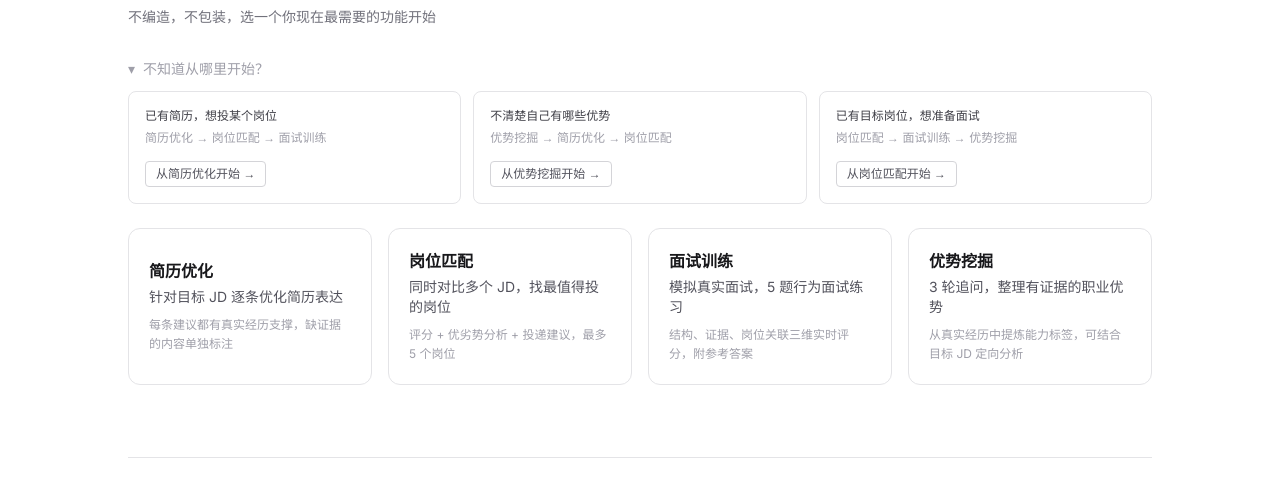
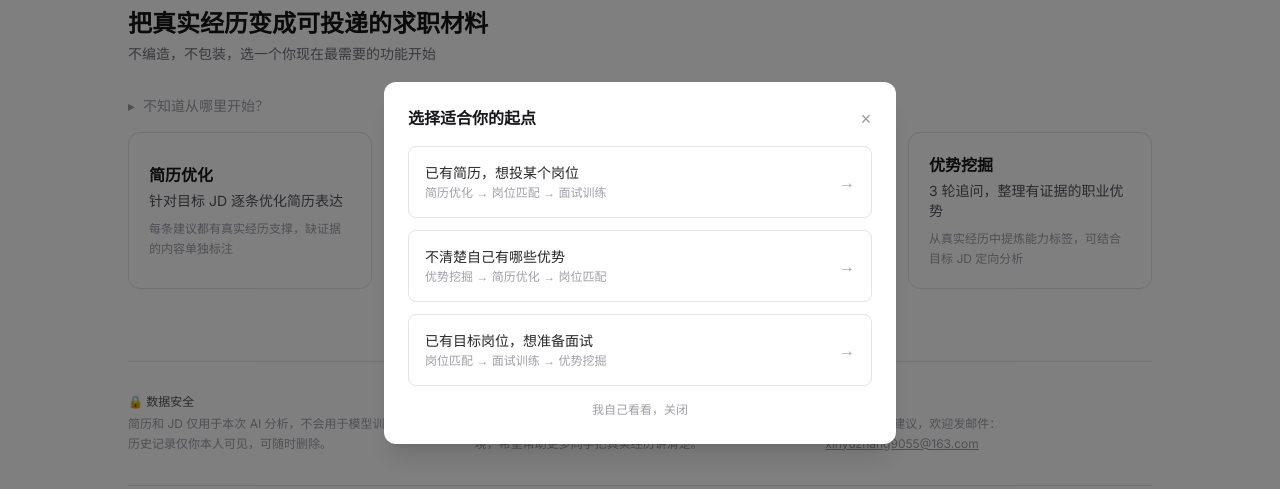
Before and after one commit to grinxx/offerhelper-web, a Next.js app: page / in a window 1280 px wide. Shown: the part 137-626 px from the top of the page. Built offline with nearby package versions, Linux system fonts and the light colour scheme; no server answers.

Commit message:
feat: convert onboarding guide to modal dialog

```diff
--- a/app/page.tsx
+++ b/app/page.tsx
@@ -137,51 +137,51 @@ export default function HomePage() {
         <p className="text-zinc-500 dark:text-zinc-400 text-sm">不编造，不包装，选一个你现在最需要的功能开始</p>
       </div>
 
-      <div className="mb-6">
+      <div className="mb-4">
         <button
-          onClick={() => setGuideOpen(v => !v)}
+          onClick={() => setGuideOpen(true)}
           className="flex items-center gap-2 text-sm text-zinc-400 dark:text-zinc-500 hover:text-zinc-700 dark:hover:text-zinc-300 transition-colors"
         >
-          <span>{guideOpen ? '▾' : '▸'}</span>
+          <span>▸</span>
           <span>不知道从哪里开始？</span>
         </button>
+      </div>
 
-        {guideOpen && (
-          <div className="mt-3 grid grid-cols-1 sm:grid-cols-3 gap-3">
-            {[
-              {
-                condition: '已有简历，想投某个岗位',
-                step: '简历优化 → 岗位匹配 → 面试训练',
-                start: '/analyze',
-                startLabel: '从简历优化开始',
-              },
-              {
-                condition: '不清楚自己有哪些优势',
-                step: '优势挖掘 → 简历优化 → 岗位匹配',
-                start: '/strengths',
-                startLabel: '从优势挖掘开始',
-              },
-              {
-                condition: '已有目标岗位，想准备面试',
-                step: '岗位匹配 → 面试训练 → 优势挖掘',
-                start: '/match',
-                startLabel: '从岗位匹配开始',
-              },
-            ].map(g => (
-              <div key={g.start} className="border border-zinc-200 dark:border-zinc-800 rounded-lg p-4">
-                <p className="text-xs font-medium text-zinc-700 dark:text-zinc-300 mb-1">{g.condition}</p>
-                <p className="text-xs text-zinc-400 dark:text-zinc-500 mb-3 leading-relaxed">{g.step}</p>
+      {/* 引导弹窗 */}
+      {guideOpen && (
+        <div className="fixed inset-0 z-50 flex items-center justify-center p-4 bg-black/50" onClick={() => setGuideOpen(false)}>
+          <div className="bg-white dark:bg-zinc-900 rounded-xl shadow-xl w-full max-w-lg p-6" onClick={e => e.stopPropagation()}>
+            <div className="flex items-center justify-between mb-4">
+              <h3 className="text-base font-semibold text-zinc-900 dark:text-zinc-100">选择适合你的起点</h3>
+              <button onClick={() => setGuideOpen(false)} className="text-zinc-400 hover:text-zinc-600 dark:hover:text-zinc-300 text-lg leading-none">×</button>
+            </div>
+            <div className="space-y-3">
+              {[
+                { condition: '已有简历，想投某个岗位', step: '简历优化 → 岗位匹配 → 面试训练', start: '/analyze', startLabel: '从简历优化开始' },
+                { condition: '不清楚自己有哪些优势', step: '优势挖掘 → 简历优化 → 岗位匹配', start: '/strengths', startLabel: '从优势挖掘开始' },
+                { condition: '已有目标岗位，想准备面试', step: '岗位匹配 → 面试训练 → 优势挖掘', start: '/match', startLabel: '从岗位匹配开始' },
+              ].map(g => (
                 <button
-                  onClick={() => handleFeatureClick(g.start, g.start === '/interview')}
-                  className="text-xs text-zinc-600 dark:text-zinc-300 border border-zinc-300 dark:border-zinc-600 rounded px-2.5 py-1 hover:bg-zinc-50 dark:hover:bg-zinc-800 transition-colors"
+                  key={g.start}
+                  onClick={() => { setGuideOpen(false); handleFeatureClick(g.start, g.start === '/interview') }}
+                  className="w-full text-left border border-zinc-200 dark:border-zinc-700 rounded-lg p-4 hover:bg-zinc-50 dark:hover:bg-zinc-800 hover:border-zinc-400 dark:hover:border-zinc-500 transition-all group"
                 >
-                  {g.startLabel} →
+                  <div className="flex items-center justify-between">
+                    <div>
+                      <p className="text-sm font-medium text-zinc-800 dark:text-zinc-200 mb-0.5">{g.condition}</p>
+                      <p className="text-xs text-zinc-400 dark:text-zinc-500">{g.step}</p>
+                    </div>
+                    <span className="text-zinc-400 dark:text-zinc-500 group-hover:text-zinc-700 dark:group-hover:text-zinc-300 ml-3 shrink-0">→</span>
+                  </div>
                 </button>
-              </div>
-            ))}
+              ))}
+            </div>
+            <button onClick={() => setGuideOpen(false)} className="mt-4 w-full text-xs text-zinc-400 dark:text-zinc-500 hover:text-zinc-600 dark:hover:text-zinc-300 transition-colors">
+              我自己看看，关闭
+            </button>
           </div>
-        )}
-      </div>
+        </div>
+      )}
 
       <div className="grid grid-cols-1 sm:grid-cols-2 lg:grid-cols-4 gap-4 mb-10">
         {FEATURES.map((f) => (
```
